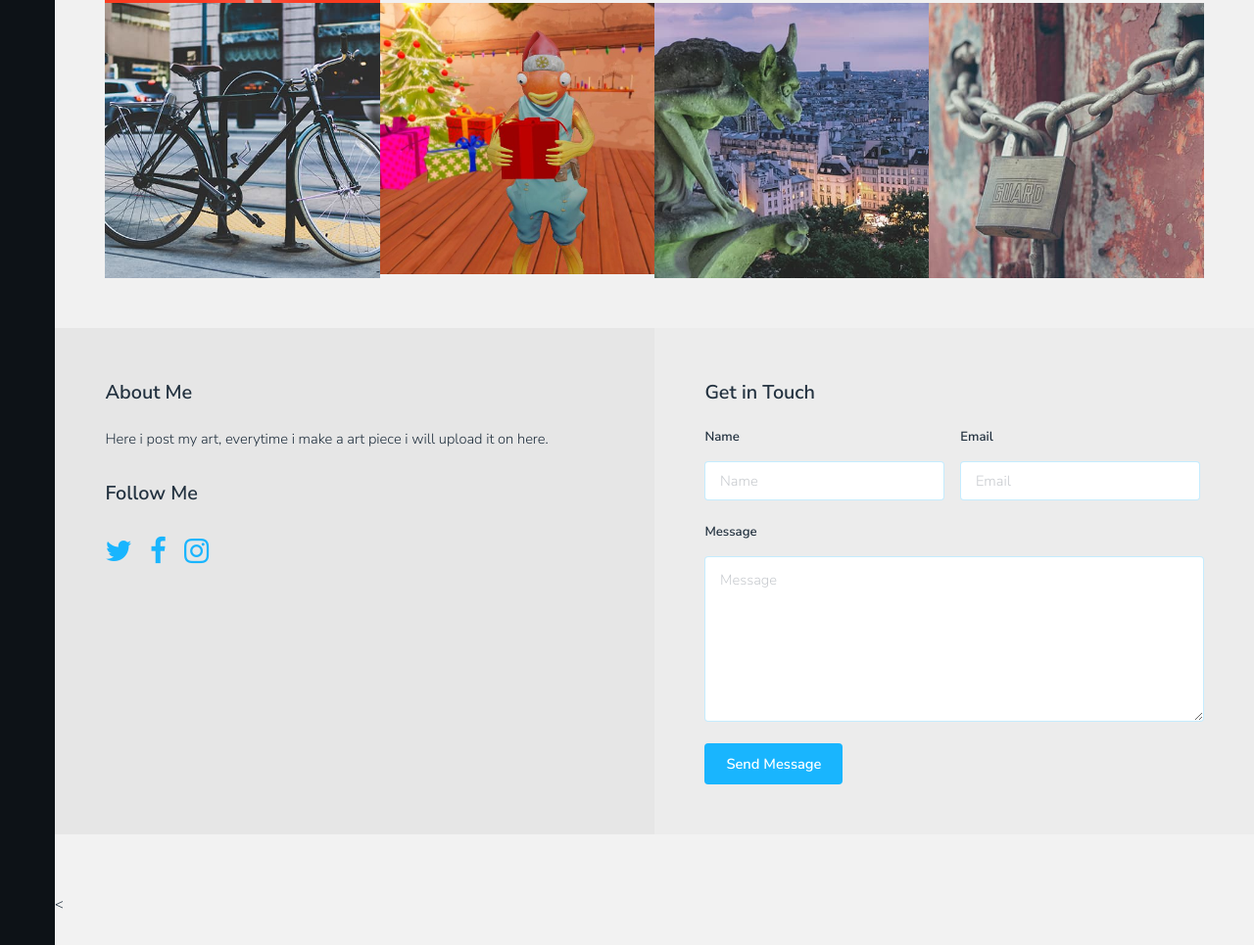
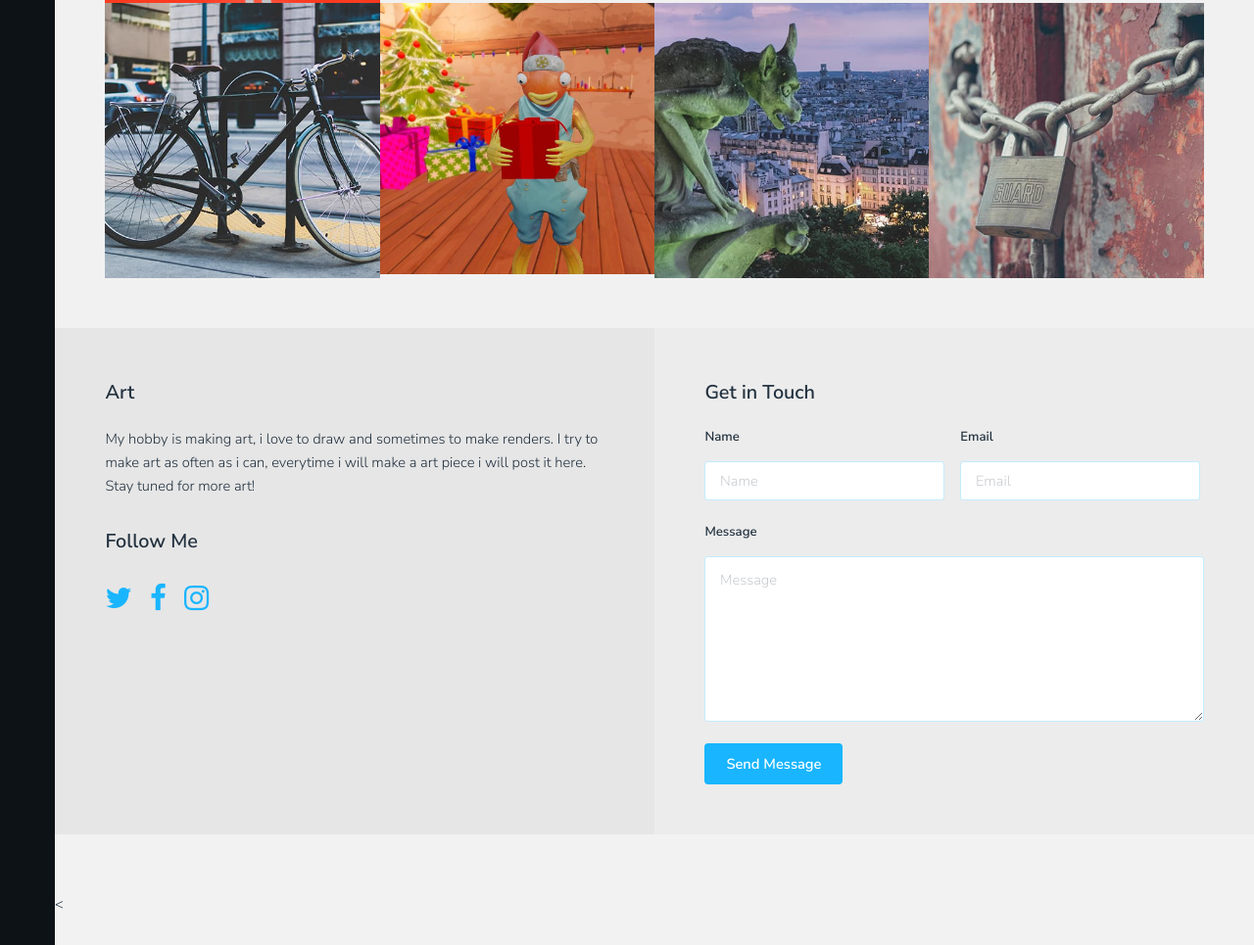
Before and after one commit to ItzMeStefan/itzmestefan.github.io, a plain HTML site: page gallery.html in a window 1280 px wide. Shown: the part 727-1692 px from the top of the page at 98% size. Drawn offline with Linux system fonts and the light colour scheme.

Commit message:
Add files via upload

```diff
--- a/gallery.html
+++ b/gallery.html
@@ -91,9 +91,8 @@
 						<section id="contact">
 							<!-- Social -->
 								<div class="social column">
-									<h3>About Me</h3>
-									<p>Here i post my art, everytime i make a art piece i will upload it on here.</p>
-									<p></p>
+									<h3>Art</h3>
+									<p>My hobby is making art, i love to draw and sometimes to make renders. I try to make art as often as i can, everytime i will make a art piece i will post it here. Stay tuned for more art!</p>
 									<h3>Follow Me</h3>
 									<ul class="icons">
 										<li><a href="https://twitter.com/itzmestefan_" class="icon fa-twitter"><span class="label">Twitter</span></a></li>
```
